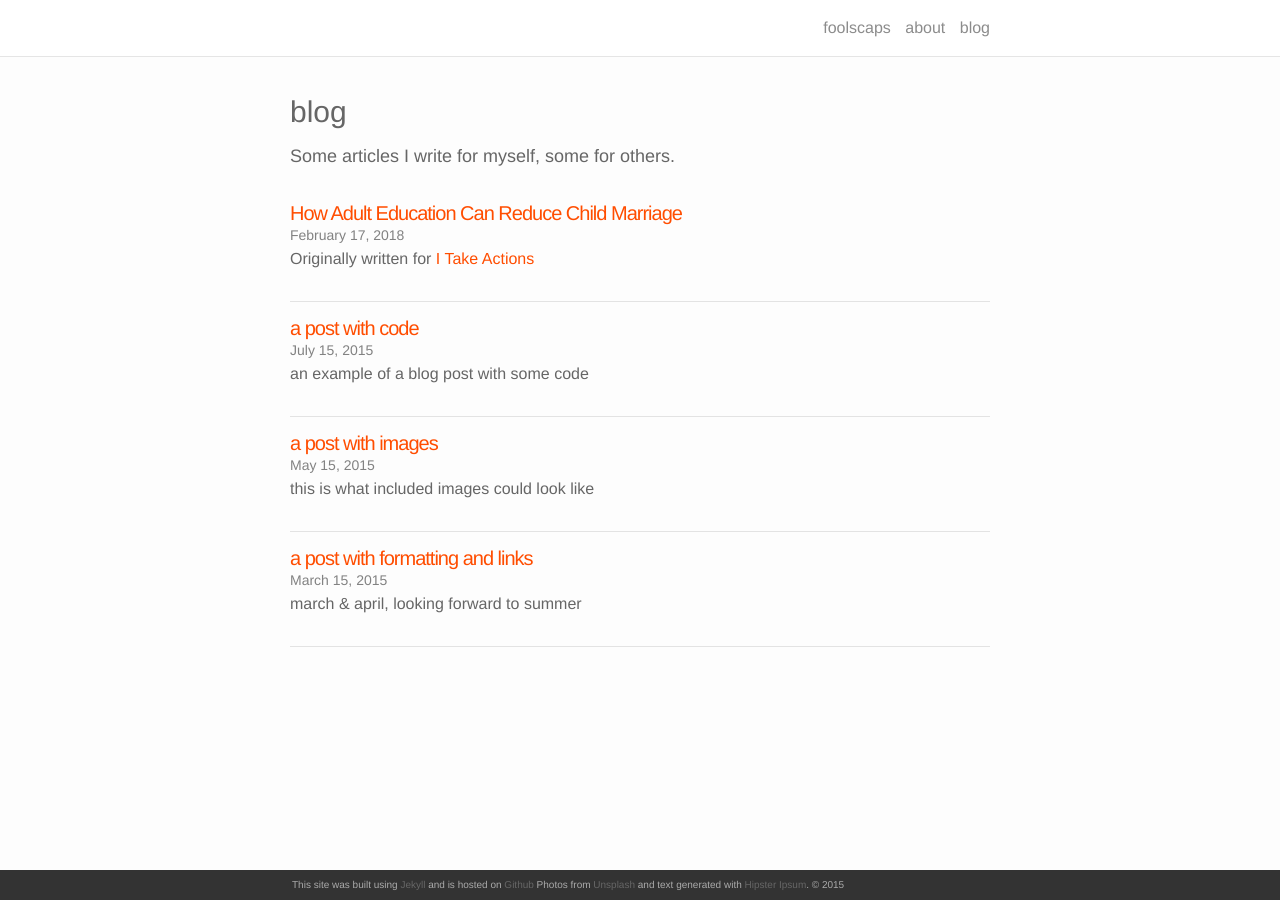
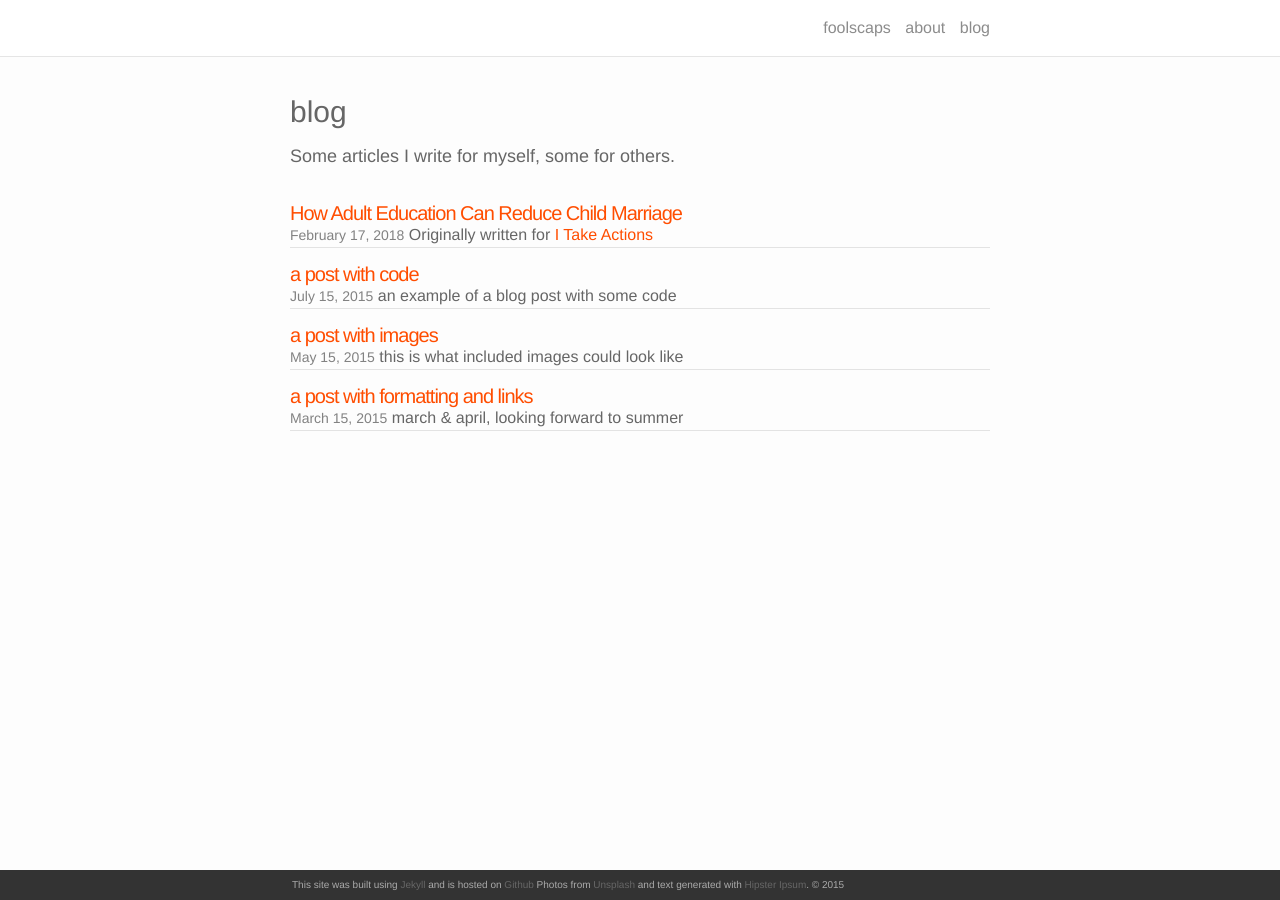
Before and after one commit to foolscaps/foolscaps.github.io, a Jekyll site: the page built from blog.md, in a window 1280 px wide. Built offline with Jekyll 4.4.1, drawn with Linux system fonts in a browser that asks for light colours; nearby versions of some CDN libraries.

Commit message:
Update blog.md

```diff
--- a/blog.md
+++ b/blog.md
@@ -10,7 +10,7 @@ description: Some articles I write for myself, some for others.
       <li>
         <h3><a class="post-title" href="{{ post.url | prepend: site.baseurl }}">{{ post.title }}</a></h3>
         <span class="post-list-meta">{{ post.date | date: '%B %-d, %Y' }}</span>
-        <p class="post-list-description">{{ post.description }}</p>
+        <span class="post-list-description">{{ post.description }}</span>
         <!-- <br/> -->
         <hr/>
       </li>
```
